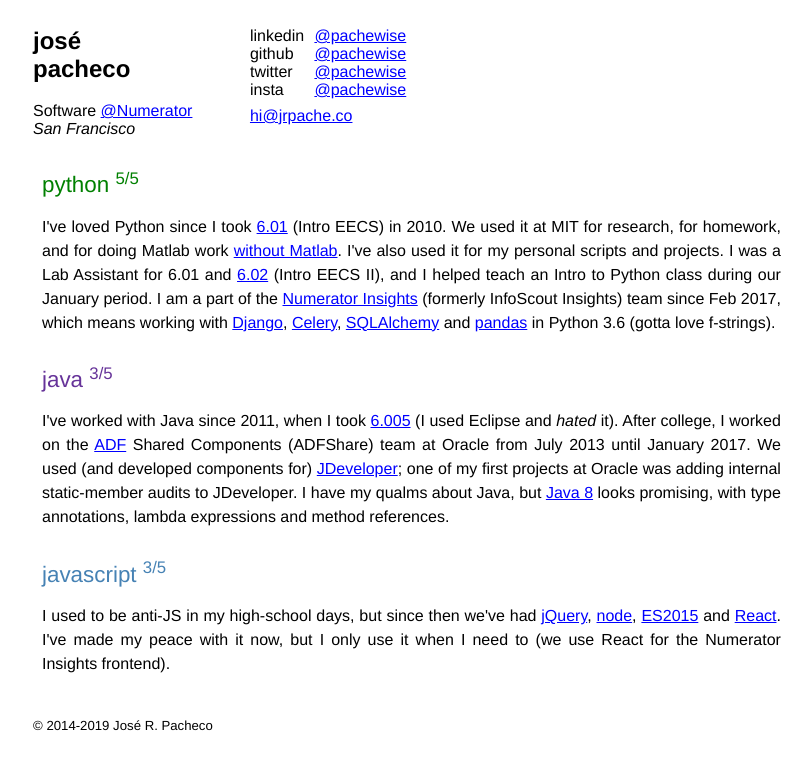
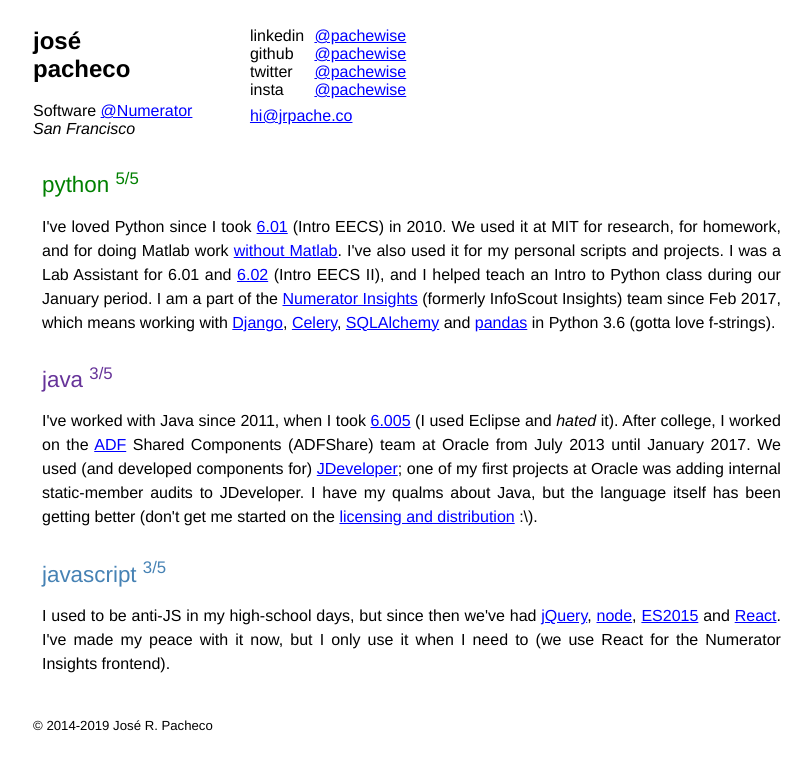
Before and after one commit to pachewise/pachewise.github.io, a Jekyll site: the page built from index.md, in a window 1280 px wide. Shown: the top 770 px of the page, without its empty margins (184-996 px from the left). Built offline with Jekyll 4.4.1, drawn with Linux system fonts in a browser that asks for light colours.

Commit message:
update Java blurb

```diff
--- a/_includes/java.html
+++ b/_includes/java.html
@@ -8,8 +8,7 @@
     for)
     <a href="http://www.oracle.com/technetwork/developer-tools/jdev/overview/index-094652.html">JDeveloper</a>;
     one of my first projects at Oracle was adding internal static-member audits to JDeveloper. I have
-    my qualms about Java, but <a
-      href="http://www.oracle.com/technetwork/java/javase/overview/java8-2100321.html">Java 8</a>
-    looks promising, with type annotations, lambda expressions and method references.
+    my qualms about Java, but the language itself has been getting better (don't get me started on the
+    <a href="https://medium.com/@javachampions/java-is-still-free-2-0-0-6b9aa8d6d244">licensing and distribution</a> :\).
   </div>
 </div>
```
